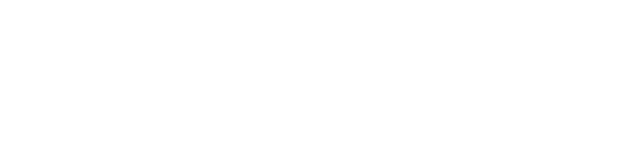
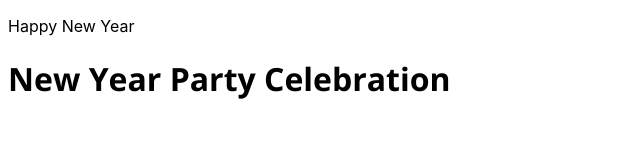
Before and after one commit to MRBRAFI/my-new-year-project, a plain HTML site: page index.html in a window 1280 px wide. Shown: the whole page, without its empty margins (0-640 px from the left). Drawn offline with nearby package versions, Linux system fonts and the light colour scheme.

Commit message:
inserted the texts and font styles

```diff
--- a/index.html
+++ b/index.html
@@ -4,11 +4,17 @@
     <meta charset="UTF-8">
     <meta name="viewport" content="width=device-width, initial-scale=1.0">
     <title>MY NEW YEAR PROJECT</title>
+    <link rel="preconnect" href="https://fonts.googleapis.com">
+    <link rel="preconnect" href="https://fonts.gstatic.com" crossorigin>
+    <link href="https://fonts.googleapis.com/css2?family=Merriweather:ital,opsz,wght@0,18..144,300..900;1,18..144,300..900&family=Open+Sans:ital,wght@0,300..800;1, 300..800&display=swap" rel="stylesheet">
     <link rel="stylesheet" href="style.css">
 </head>
 <body>
-    <header>
-
+    <header class="heading-start">
+        <div class="message">
+            <p class="greetings inter-siblings">Happy New Year</p>
+            <h1 class="celebration open-sans-happy-n-year">New Year Party Celebration</h1>
+        </div>
     </header>
     <main>
 
--- a/style.css
+++ b/style.css
@@ -1,4 +1,16 @@
-* {
-    margin: 0px;
-    padding: 0px;
+
+.open-sans-happy-n-year{
+  font-family: "Open Sans", sans-serif;
+  font-optical-sizing: auto;
+  font-style: normal;
+  font-variation-settings:
+    "wdth" 100;
 }
+
+
+
+.inter-siblings{
+  font-family: "Inter", sans-serif;
+  font-optical-sizing: auto;
+  font-style: normal;
+}
```
